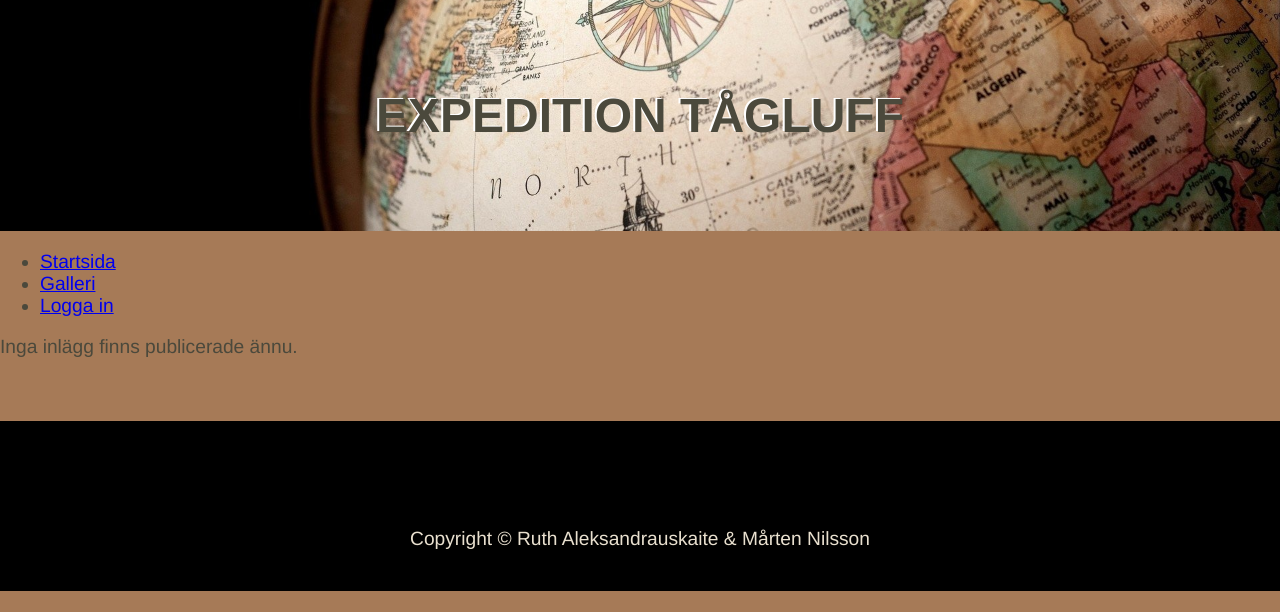
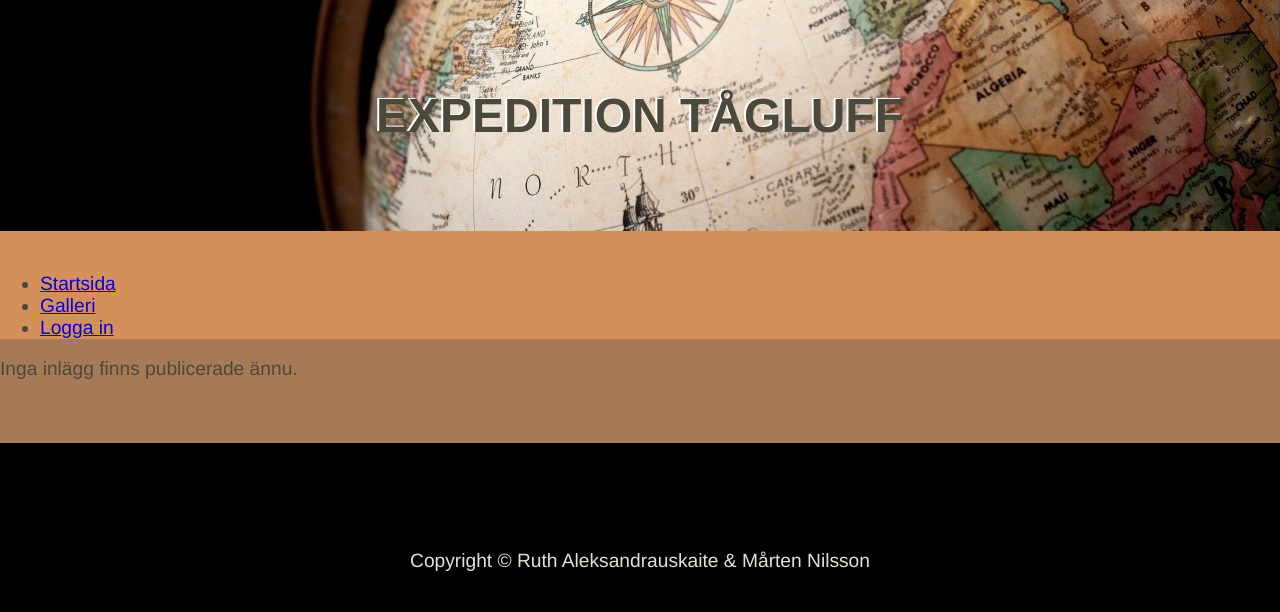
Before and after one commit to ruthaleks/travelblog, a Django app: page /travelblog/ in a window 1280 px wide. Shown: the top 612 px of the page. Run offline with Django 3.2, Linux system fonts and the light colour scheme; data that the repository does not hold is empty; some web fonts are replaced.

Commit message:
Small modifications on navbar

```diff
--- a/blog/static/style.css
+++ b/blog/static/style.css
@@ -45,11 +45,16 @@ article {
 }
 
 footer, header {
-    margin: 0;
+    margin: 0px 0px;
     background-color: black;
     color: #E9E0CF;
     text-align: center;
     width: 100%;
+}
+
+nav {
+    background-color: #D59059;
+    margin: 0px 0px;
 }
 
 #head {
--- a/blog/templates/base.html
+++ b/blog/templates/base.html
@@ -26,6 +26,7 @@
         </header>
 
         <nav>
+            <br />
             <ul>
                 <li><a href="{% url 'blog:index' %}">Startsida</a></li>
                 <li><a href="{% url 'blog:gallery' %}">Galleri</a></li>
```
